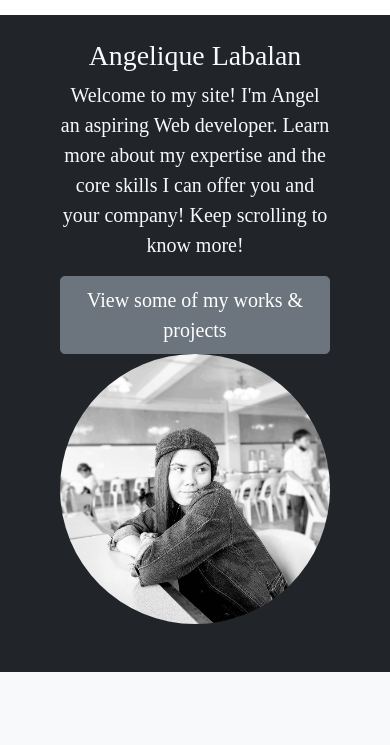
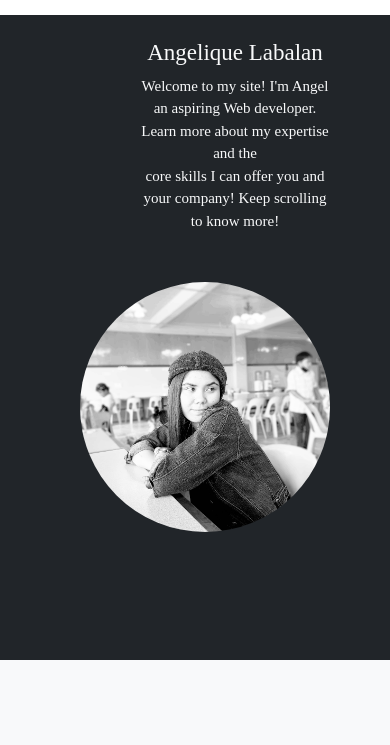
Before and after one commit to AngelLabalan/labalan-portfolio, a plain HTML site: page index.html in a window 390 px wide. Shown: the part 69-814 px from the top of the page. Drawn offline with nearby package versions, Linux system fonts and the light colour scheme; a web font is replaced by a local one.

Commit message:
updated index.css

```diff
--- a/index.css
+++ b/index.css
@@ -22,8 +22,8 @@ body::before {
   }
 
 .nav-logo {
-	list-style-type: none;
-	margin-bottom: 10px;
+  list-style-type: none;
+  margin-bottom: 10px;
 }
 
 #text-1 {
@@ -34,7 +34,7 @@ body::before {
 }
 
 #head-2 {
-	margin-top: 40px;
+  margin-top: 40px;
 }
 
 #name-1 {
@@ -62,6 +62,8 @@ body::before {
 
 #head-2 {
   border: 1px solid;
+
+  background-color: white;
 }
 
 .card-title1 {
@@ -77,3 +79,40 @@ a:hover {
 html {
 scroll-behavior: smooth;
 }
+
+@media (max-width: 576px)  {
+   #par-1 {
+    margin-bottom: 10px;
+    margin-bottom: 20px;
+    font-size: 15px;
+   }
+   #name-1 {
+    font-size: 23px;
+   }
+}
+
+
+
+@media (max-width: 576px)  {
+   #button1 {
+    display: none;
+   }
+}
+
+@media (max-width: 768px)  {
+   #par-1{
+    font-size: 15px;
+   }
+
+}
+
+#cont1 {
+  margin-left: 80px;
+  margin-bottom: 10px;
+}
+
+.pic-1 {
+  margin-left: 20px;
+  margin-bottom: 80px;
+  margin-top: 50px;
+}
```
